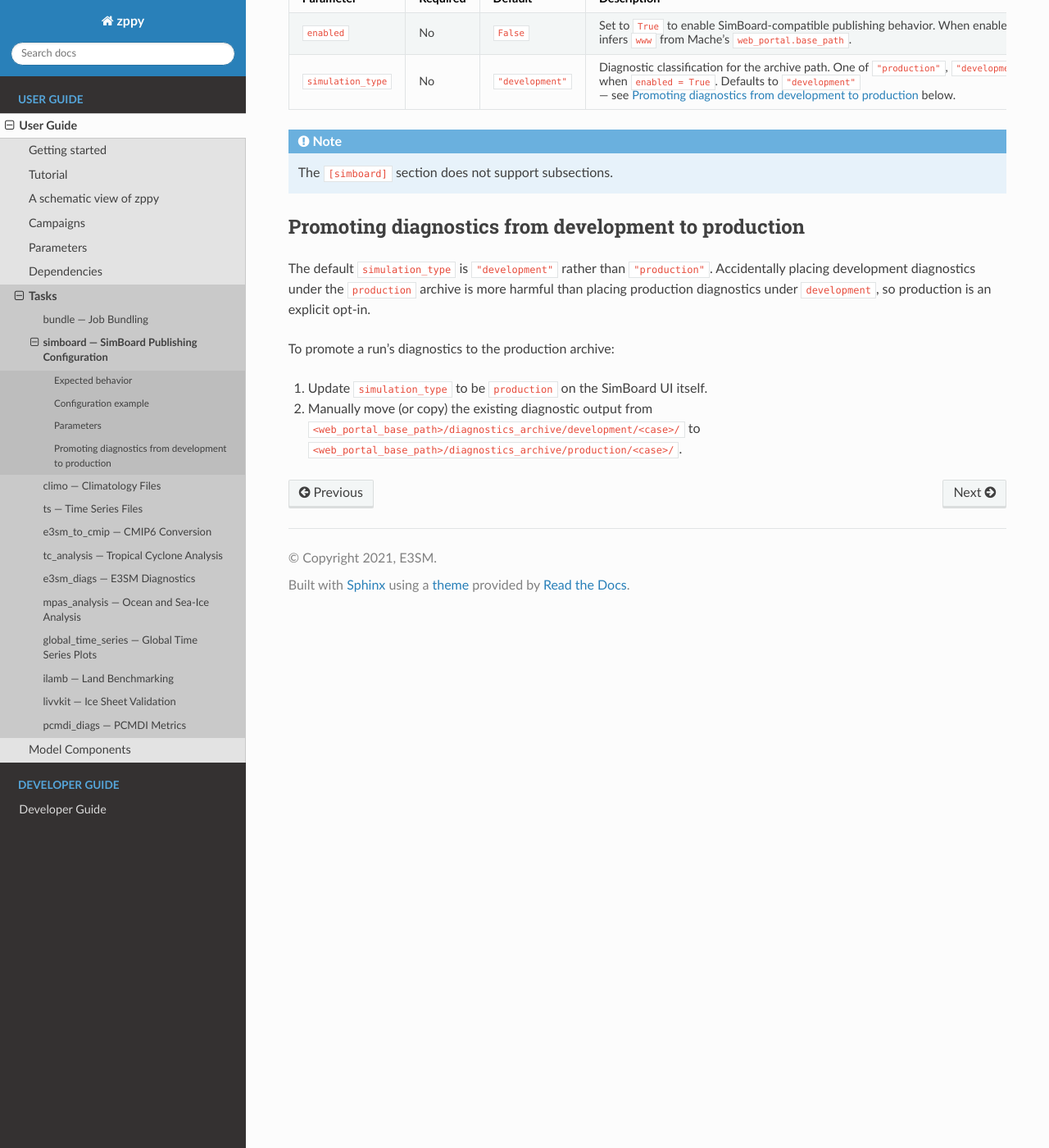
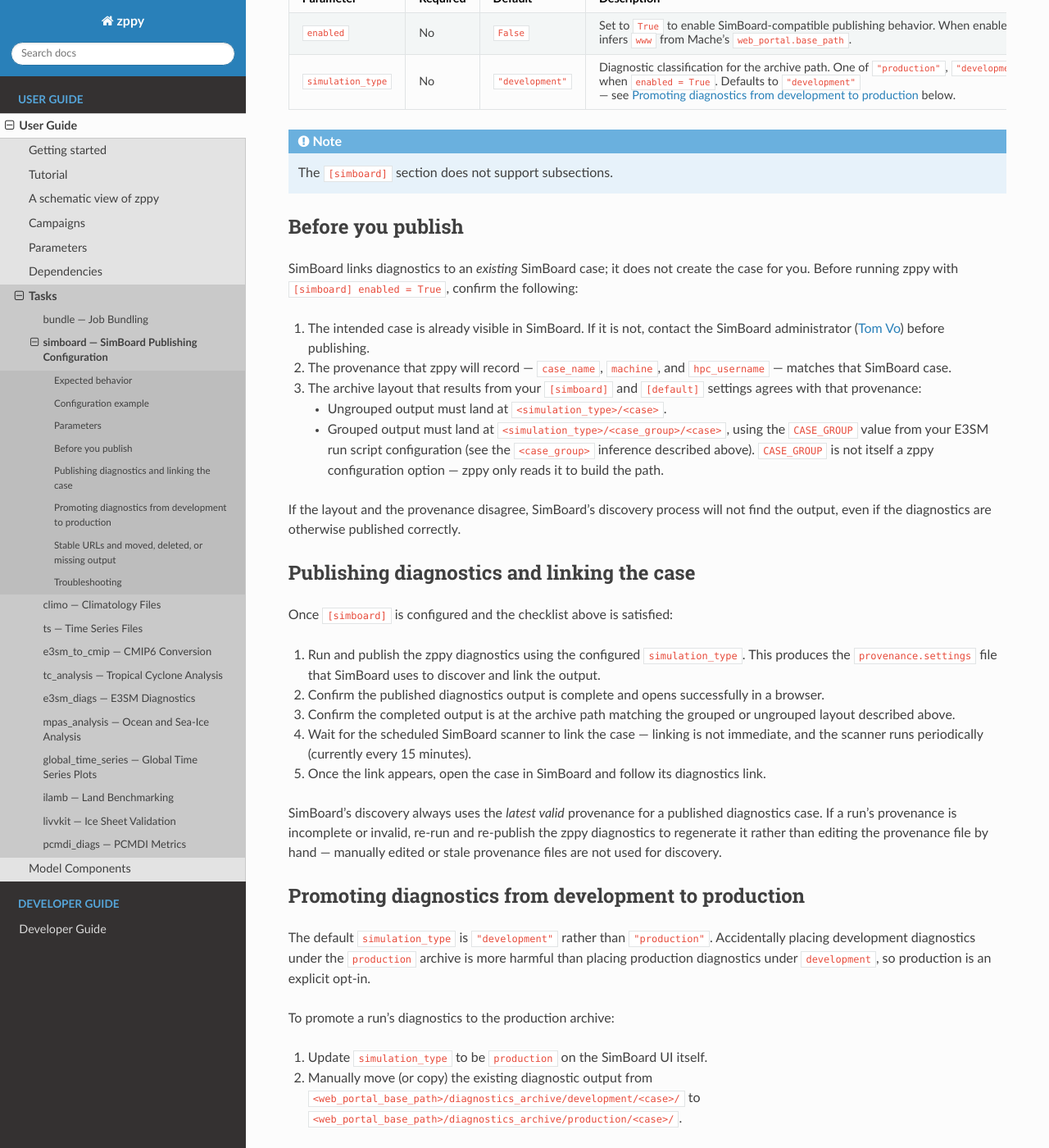
Before and after one commit to E3SM-Project/zppy, a Sphinx documentation site: the page built from docs/source/user_guide/tasks/simboard.rst, in a window 1280 px wide and 1400 px high, scrolled down 1178 px. Shown: the whole window at 82% size. Built offline with Sphinx 7.4.7 and the Read the Docs theme 3.1.0, drawn with Linux system fonts in a browser that asks for light colours; some of the changed text lies outside the part shown.

Commit message:
docs(simboard): align zppy SimBoard page with new diagnostics linkage guide
Update zppy/docs/source/user_guide/tasks/simboard.rst to incorporate
SimBoard's new diagnostics.md guidance, per the SimBoard developer's
review comment on this PR.

- Add a pre-publish checklist: confirm the case exists in SimBoard,
  verify provenance (case_name, machine, hpc_username) matches, and
  apply the grouped/ungrouped archive layout rule.
- Add a publishing section covering the provenance.settings file,
  output verification, and the periodic (~15 min) SimBoard scanner
  that performs linkage.
- Add a "Stable URLs" section describing link stability across content
  updates, and the manual steps required when output is moved or
  deleted.
- Add a troubleshooting section for missing links, links to the wrong
  output, and dead links, with a pointer to SimBoard's diagnostics
  linkage architecture doc.
- Keep existing zppy-specific configuration content (www inference,
  parameters table, dev-to-production promotion) unchanged, with a
  clarifying note that promotion is a zppy-side archive move, not a
  SimBoard link update.

No functional/code changes; docs only.

```diff
--- a/docs/source/user_guide/tasks/simboard.rst
+++ b/docs/source/user_guide/tasks/simboard.rst
@@ -96,6 +96,56 @@
 .. note::
    The ``[simboard]`` section does not support subsections.
 
+Before you publish
+-------------------
+
+SimBoard links diagnostics to an *existing* SimBoard case; it does not
+create the case for you. Before running zppy with ``[simboard] enabled =
+True``, confirm the following:
+
+1. The intended case is already visible in SimBoard. If it is not,
+   contact the SimBoard administrator (`Tom Vo <mailto:vo13@llnl.gov>`_)
+   before publishing.
+2. The provenance that zppy will record — ``case_name``, ``machine``, and
+   ``hpc_username`` — matches that SimBoard case.
+3. The archive layout that results from your ``[simboard]`` and
+   ``[default]`` settings agrees with that provenance:
+
+   - Ungrouped output must land at ``<simulation_type>/<case>``.
+   - Grouped output must land at
+     ``<simulation_type>/<case_group>/<case>``, using the ``CASE_GROUP``
+     value from your E3SM run script configuration (see the ``<case_group>``
+     inference described above). ``CASE_GROUP`` is not itself a zppy
+     configuration option — zppy only reads it to build the path.
+
+If the layout and the provenance disagree, SimBoard's discovery process
+will not find the output, even if the diagnostics are otherwise published
+correctly.
+
+Publishing diagnostics and linking the case
+--------------------------------------------
+
+Once ``[simboard]`` is configured and the checklist above is satisfied:
+
+1. Run and publish the zppy diagnostics using the configured
+   ``simulation_type``. This produces the ``provenance.settings`` file
+   that SimBoard uses to discover and link the output.
+2. Confirm the published diagnostics output is complete and opens
+   successfully in a browser.
+3. Confirm the completed output is at the archive path matching the
+   grouped or ungrouped layout described above.
+4. Wait for the scheduled SimBoard scanner to link the case — linking is
+   not immediate, and the scanner runs periodically (currently every 15
+   minutes).
+5. Once the link appears, open the case in SimBoard and follow its
+   diagnostics link.
+
+SimBoard's discovery always uses the *latest valid* provenance for a
+published diagnostics case. If a run's provenance is incomplete or
+invalid, re-run and re-publish the zppy diagnostics to regenerate it
+rather than editing the provenance file by hand — manually edited or
+stale provenance files are not used for discovery.
+
 .. _simboard-promotion:
 
 Promoting diagnostics from development to production
@@ -112,3 +162,53 @@
 2. Manually move (or copy) the existing diagnostic output from
    ``<web_portal_base_path>/diagnostics_archive/development/<case>/`` to
    ``<web_portal_base_path>/diagnostics_archive/production/<case>/``.
+
+This move/copy is the only supported way to promote diagnostics.
+Promotion is a zppy-side archive change, not a SimBoard link update — do
+not expect SimBoard to move or re-link existing output on its own.
+
+Stable URLs and moved, deleted, or missing output
+---------------------------------------------------
+
+The external URL SimBoard links to is stable for a given published case
+path: once a case is first linked, updating the content at that same
+path keeps working with the existing link.
+
+If diagnostics output is later deleted or moved to a different path:
+
+- Restore the output at its original URL to keep the existing SimBoard
+  link working, **or**
+- Manually update or remove the link in SimBoard.
+
+SimBoard does not dynamically check for or remove links whose external
+output has become unavailable, so a link left pointing at deleted or
+moved output will continue to appear valid in SimBoard until it is
+corrected.
+
+Troubleshooting
+----------------
+
+**The case does not receive a diagnostics link.**
+Check, in order: the configured ``simulation_type``; whether the output
+follows the correct grouped or ungrouped archive layout; whether the
+latest provenance and its paired settings file are present and valid;
+whether the case identity (``case_name``, ``machine``, ``hpc_username``)
+matches the SimBoard case; and whether the completed output is publicly
+accessible. If the link is still missing after checking all of these,
+contact `Tom Vo <mailto:vo13@llnl.gov>`_.
+
+**The link opens the wrong output.**
+Check ``simulation_type``, ``case_group``, and the published path.
+SimBoard does not semantically validate whether the ``simulation_type``
+you chose is appropriate for the output — an incorrect value will still
+produce a link, just to the wrong place.
+
+**The link no longer opens.**
+Restore the output at its original URL, or manually update or remove the
+SimBoard link — see `Stable URLs and moved, deleted, or missing output`_
+above.
+
+For SimBoard scanner implementation details beyond zppy's configuration,
+see SimBoard's own `Diagnostics Linkage Architecture
+<https://github.com/E3SM-Project/SimBoard/blob/main/docs/architecture/diagnostics-linkage.md>`_
+documentation.
```
